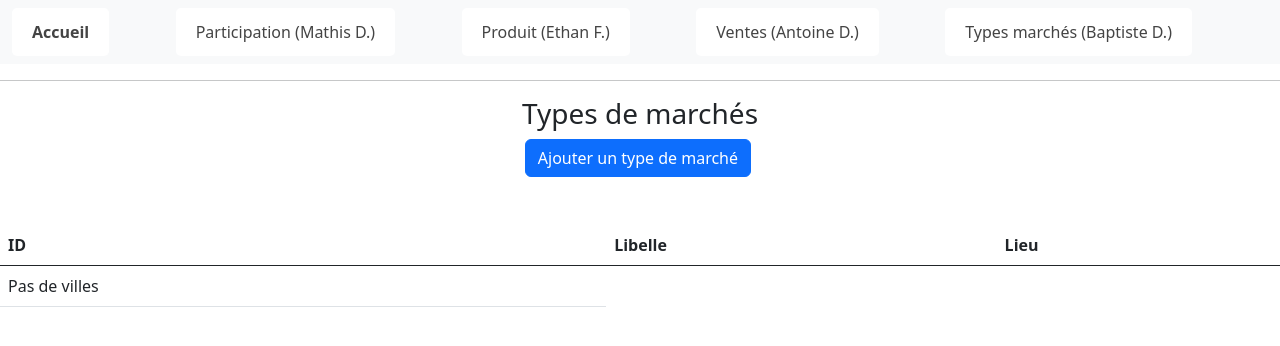
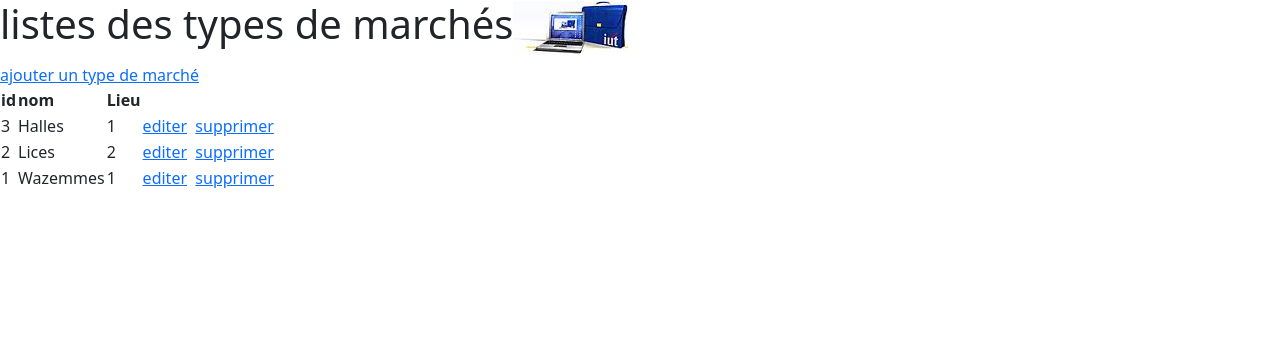
Before and after one commit to bdidier3/SAE1_04, a Flask app: page /type-marche/show in a window 1280 px wide. Shown: the top 346 px of the page. Run offline with Flask 3, Linux system fonts and the light colour scheme; data comes from the database, SQL or seed files in the repository; some libraries are stand-ins or nearby versions.

Commit message:
Modif : typemarche, edit

```diff
--- a/app.py
+++ b/app.py
@@ -60,33 +60,51 @@ def valid_add_typemarche():
         flash(message, 'alert-success')
         return render_redirect('/type-marche/show')
 
-@app.route('/type-marche/delete', methods=['GET'])
+
+@app.route('/etudiant/delete')
+def delete_etudiant():
+    print('''suppression d'un étudiant''')
+    print(request.args)
+    print(request.args.get('id'))
+    id=request.args.get('id')
+    #delete
+    mycursor = get_db().cursor()
+    sql="DELETE FROM etudiant WHERE id_etudiant=%s;"
+    tuple_param=(id)
+    mycursor.execute(sql, tuple_param)
+    get_db().commit()
+    return redirect('/etudiant/show')
+
+@app.route('/type-marche/delete')
 def delete_typemarche():
+    print('''suppression d'un type de marché''')
+    print(request.args)
+    print(request.args.get('id'))
+    id = request.args.get('id')
+    # delete
     mycursor = get_db().cursor()
-    id_type_marche = request.form.get('id', '')
-    tuple_delete = (id_type_marche,)
-    sql = "DELETE FROM type_marche WHERE id_type_marche = '%s';"
-    mycursor.execute(sql, tuple_delete)
+    sql = "DELETE FROM type_marche WHERE id_type_marche=%s;"
+    tuple_param = (id)
+    mycursor.execute(sql, tuple_param)  # Un tuple avec une virgule
     get_db().commit()
-    flash(u'un type de marché supprimé, id : ' + id_type_marche, 'alert-success')
     return redirect('/type-marche/show')
 
 @app.route('/type-marche/edit', methods=['GET'])
 def edit_typemarche():
     mycursor = get_db().cursor()
-    id_type_marche = request.form.get('id', '')
-    sql = "SELECT id, Libelle_type_marche FROM type_marche WHERE id_type_marche = '%s'"
+    id_type_marche = request.args.get('id', '')
+    sql = "SELECT id_type_marche, Libelle_type_marche FROM type_marche WHERE id_type_marche = %s"
     mycursor.execute(sql, (id_type_marche,))
-    typemarche = mycursor.fetchall()
-    return render_template('typemarche/edit_typemarche.html', typemarche=typemarche)
+    type_marche = mycursor.fetchone()  # Récupère une seule ligne sous forme de dictionnaire
+    return render_template('typemarche/edit_typemarche.html', type_marche=type_marche)
 
 @app.route('/type-marche/edit', methods=['POST'])
 def valid_edit_typemarche():
     mycursor = get_db().cursor()
     libelle = request.form['libelle']
     id_type_marche = request.form.get('id', '')
-    tuple_update = (id_type_marche, libelle)
-    sql = "UPDATE type_marche SET Libelle_type_marche = '%s' WHERE id_type_marche = '%s';"
+    tuple_update = (libelle, id_type_marche)
+    sql = "UPDATE type_marche SET Libelle_type_marche = %s WHERE id_type_marche = %s;"
     mycursor.execute(sql, tuple_update)
     get_db().commit()
     flash(u'type de marché modifié, id : ' + id_type_marche + "libelle : " + libelle , 'alert-success')
@@ -109,20 +127,6 @@ def show_etudiants():
 def add_etudiant():
     print('''affichage du formulaire pour saisir un étudiant''')
     return render_template('etudiant/add_etudiant.html')
-
-@app.route('/etudiant/delete')
-def delete_etudiant():
-    print('''suppression d'un étudiant''')
-    print(request.args)
-    print(request.args.get('id'))
-    id=request.args.get('id')
-    #delete
-    mycursor = get_db().cursor()
-    sql="DELETE FROM etudiant WHERE id_etudiant=%s;"
-    tuple_param=(id)
-    mycursor.execute(sql, tuple_param)
-    get_db().commit()
-    return redirect('/etudiant/show')
 
 @app.route('/etudiant/add', methods=['POST'])
 def valid_add_etudiant():
--- a/templates/typemarche/show_typemarche.html
+++ b/templates/typemarche/show_typemarche.html
@@ -1,45 +1,47 @@
-{% extends 'layout.html' %}
+<!doctype html>
+<html lang="en">
+<head>
+    <meta charset="UTF-8">
+    <meta name="viewport"
+          content="width=device-width, user-scalable=no, initial-scale=1.0, maximum-scale=1.0, minimum-scale=1.0">
+    <meta http-equiv="X-UA-Compatible" content="ie=edge">
+    <link rel="icon"  href="{{ url_for('static', filename='iconeweb.ico') }}" />
 
-{% block title %}
-    <title>Affichage des Types de marchés</title>
-{% endblock %}
+    <link rel="stylesheet" href="{{ url_for('static', filename='mes_styles.css') }}" >
+    <link rel="stylesheet" href="{{ url_for('static', filename='bootstrap/css/bootstrap.css') }}" >
+    <title>Maraîcher</title>
+</head>
+<body>
 
-{% block body %}
-    <div class="mid_show_h3">
-<h3>Types de marchés</h3>
-        </div>
-<div class="mid_show_btn">
-    <div class="btn-add">
-<a class="btn btn-primary" href="/ville/add">Ajouter un type de marché</a>&nbsp;
-    </div>
-    </div>
-    <br><br>
+{#{{ typemarche }}#}
+<h1>listes des types de marchés<img src="{{ url_for('static', filename='image_iut.jpeg') }}" alt="image iut"  /></h1>
 
-<table class="table">
-    <thead class="thead-dark">
+<a href="/type-marche/add" >ajouter un type de marché</a>
+
+{% if typemarche | length >= 1 %}
+    <table>
         <tr>
-            <th>ID</th><th>Libelle</th><th>Lieu</th>
+            <th>id</th><th>nom</th><th>Lieu</th>
         </tr>
-    </thead>
-    <tbody>
-    {% if types_villes | length >= 1 %}
-        {% for ligne in types_villes %}
-           <tr>
-                  <td>{{ ligne.id }}</td>
-                  <td>{{ ligne.nomVille}}</td>
-                  <td>
-                      <a class="btn btn-primary" href="/ville/edit?id={{ ligne.id }}">editer</>
-                      <a class="btn btn-danger" href="/ville/delete?id={{ ligne.id }}" >suppri>
+        {% for typemarches in typemarche %}
+            <tr>
+                {# commentaires : autre notation possible, on affiche un element du dictionnaire
+                <td>{{ typemarches['id'] }}</td><td>{{ typemarches['nom'] }}</td><td>{{ typemarches['groupe'] }}</td>
+            #}
+                <td>{{ typemarches.id_type_marche }}</td>
+                <td>{{ typemarches.Libelle_type_marche }}</td>
+                <td>{{ typemarches.id_lieu}}</td>
+                <td>
+                      <a href="/type-marche/edit?id={{ typemarches.id_type_marche }}">editer</a>&nbsp;
+                      <a href="/type-marche/delete?id={{ typemarches.id_type_marche }}" >supprimer</a>
                   </td>
-           </tr>
+            </tr>
         {% endfor %}
-    {% else %}
-            <tr>
-                  <td>
-                      Pas de villes
-                  </td>
-           </tr>
-    {% endif %}
-    </tbody>
-</table>
-{% endblock %}
+    </table>
+{% else %}
+    <h2> la liste des types de marchés est vide</h2>
+{% endif %}
+
+<script src="{{ url_for('static', filename='bootstrap/js/bootstrap.js') }}"></script>
+</body>
+</html>
```
Also changed, not shown: templates/typemarche/edit_typemarche.html (+27 -15 lines).
